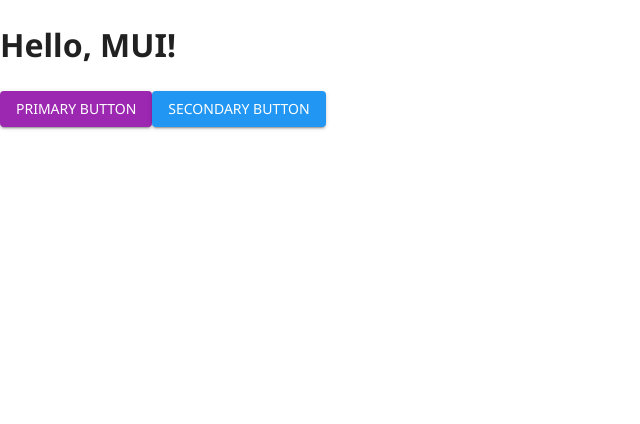
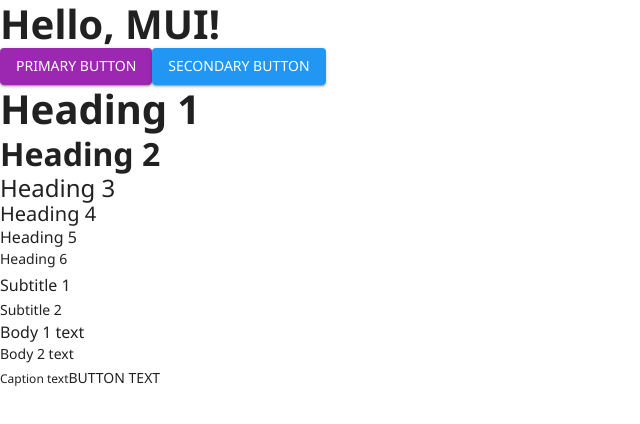
Before and after one commit to kouzaki496/todo-ts2, a Next.js app: page / in a window 1280 px wide. Shown: the top 424 px of the page, without its empty margins (0-640 px from the left). Built offline with nearby package versions, Linux system fonts and the light colour scheme.

Commit message:
fontSizeのtheme追加

```diff
--- a/src/app/page.tsx
+++ b/src/app/page.tsx
@@ -2,18 +2,32 @@
 "use client";
 
 import * as React from 'react';
-import { Button } from '@mui/material';
+import { Button, Typography } from '@mui/material';
 
 export default function Home() {
   return (
     <div>
-      <h1>Hello, MUI!</h1>
+      <Typography variant="h1">Hello, MUI!</Typography>
       <Button variant="contained" color="primary">
         Primary Button
       </Button>
       <Button variant="contained" color="secondary">
         Secondary Button
       </Button>
+      <div>
+      <Typography variant="h1">Heading 1</Typography>
+      <Typography variant="h2">Heading 2</Typography>
+      <Typography variant="h3">Heading 3</Typography>
+      <Typography variant="h4">Heading 4</Typography>
+      <Typography variant="h5">Heading 5</Typography>
+      <Typography variant="h6">Heading 6</Typography>
+      <Typography variant="subtitle1">Subtitle 1</Typography>
+      <Typography variant="subtitle2">Subtitle 2</Typography>
+      <Typography variant="body1">Body 1 text</Typography>
+      <Typography variant="body2">Body 2 text</Typography>
+      <Typography variant="caption">Caption text</Typography>
+      <Typography variant="button">Button text</Typography>
+    </div>
     </div>
   );
 }
--- a/src/theme/typography.ts
+++ b/src/theme/typography.ts
@@ -3,12 +3,16 @@
   fontSize: 14,
   h1: {
     fontSize: '2.5rem',
-    'media (max-width: 600px)': {
+    fontWeight: 700,
+    lineHeight: 1.2,
+    '@media (max-width:600px)': {
       fontSize: '2rem',
     },
   },
   h2: {
     fontSize: '2rem',
+    fontWeight: 700,
+    lineHeight: 1.3,
     'media (max-width: 600px)': {
       fontSize: '1.75rem',
     },
@@ -39,14 +43,49 @@
   },
   body1: {
     fontSize: '1rem',
+    lineHeight: 1.5,
     'media (max-width: 600px)': {
       fontSize: '0.875rem',
+      lineHeight: '1.2',
     },
   },
   body2: {
     fontSize: '0.875rem',
+    lineHeight: 1.43,
     'media (max-width: 600px)': {
       fontSize: '0.75rem',
+      lineHeight: '1.2',
+    },
+  },
+  caption: {
+    fontSize: '0.75rem',
+    lineHeight: 1.66,
+  },
+  subtitle1: {
+    fontSize: '1rem',
+    fontWeight: 400,
+    lineHeight: 1.75,
+  },
+  subtitle2: {
+    fontSize: '0.875rem',
+    fontWeight: 500,
+    lineHeight: 1.57,
+  },
+  button: {
+    textTransform: 'uppercase' as 'uppercase',
+    fontWeight: 500,
+    fontSize: '0.875rem',
+    lineHeight: 1.75,
+    '@media (max-width: 600px)': {
+      fontSize: '0.75rem',
+    },
+  },
+  customSize: {
+    fontSize: '1.25rem',
+    lineHeight: 1.6,
+    '@media (max-width: 600px)': {
+      fontSize: '1rem',
+      lineHeight: 1.4,
     },
   },
 };
```
